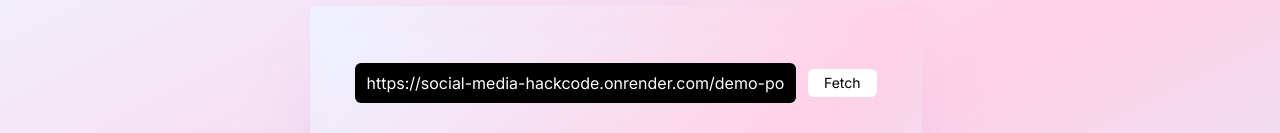
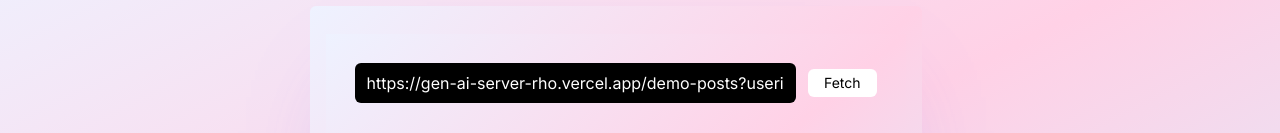
Before and after one commit to Mayank30-eng/Social_media-HackCode-, a React (Vite) app in the folder client/: page /analyze in a window 1280 px wide. Shown: the part 172-305 px from the top of the page. Built offline with nearby package versions, Linux system fonts and the light colour scheme.

Commit message:
https://gen-ai-server-rho.vercel.app/

```diff
--- a/client/src/components/ChatModal.jsx
+++ b/client/src/components/ChatModal.jsx
@@ -21,7 +21,7 @@ const ChatModal = ({ isHidden, setIsHidden, userid }) => {
     setIsThinking(true);
 
     try {
-      const response = await fetch("https://social-media-hackcode.onrender.com/chat", {
+      const response = await fetch("https://gen-ai-server-rho.vercel.app/chat", {
         method: "POST",
         headers: {
           "Content-Type": "application/json",
--- a/client/src/pages/Analyse.jsx
+++ b/client/src/pages/Analyse.jsx
@@ -13,7 +13,7 @@ import Footer from "../components/Footer";
 
 const InputComponent = ({ setAnalyzedText, tab, setId }) => {
   const [inputURL, setInputURL] = useState(
-    "https://social-media-hackcode.onrender.com/demo-posts?userid=dharam&n=10"
+    "https://gen-ai-server-rho.vercel.app/demo-posts?userid=dharam&n=10"
   );
   const [userID, setUserID] = useState("");
   const fileInputRef = useRef(null);
@@ -69,7 +69,7 @@ const InputComponent = ({ setAnalyzedText, tab, setId }) => {
   const savePosts = async () => {
     try {
       const response = await fetch(
-        "https://social-media-hackcode.onrender.com/put-posts",
+        "https://gen-ai-server-rho.vercel.app/put-posts",
         {
           method: "POST",
           headers: {
@@ -90,7 +90,7 @@ const InputComponent = ({ setAnalyzedText, tab, setId }) => {
         data: [],
       });
       const response = await fetch(
-        `https://social-media-hackcode.onrender.com/analyse-posts?userid=${userID}&ptype=${postType}`
+        `https://gen-ai-server-rho.vercel.app/analyse-posts?userid=${userID}&ptype=${postType}`
       );
 
       const data = await response.json();
```
